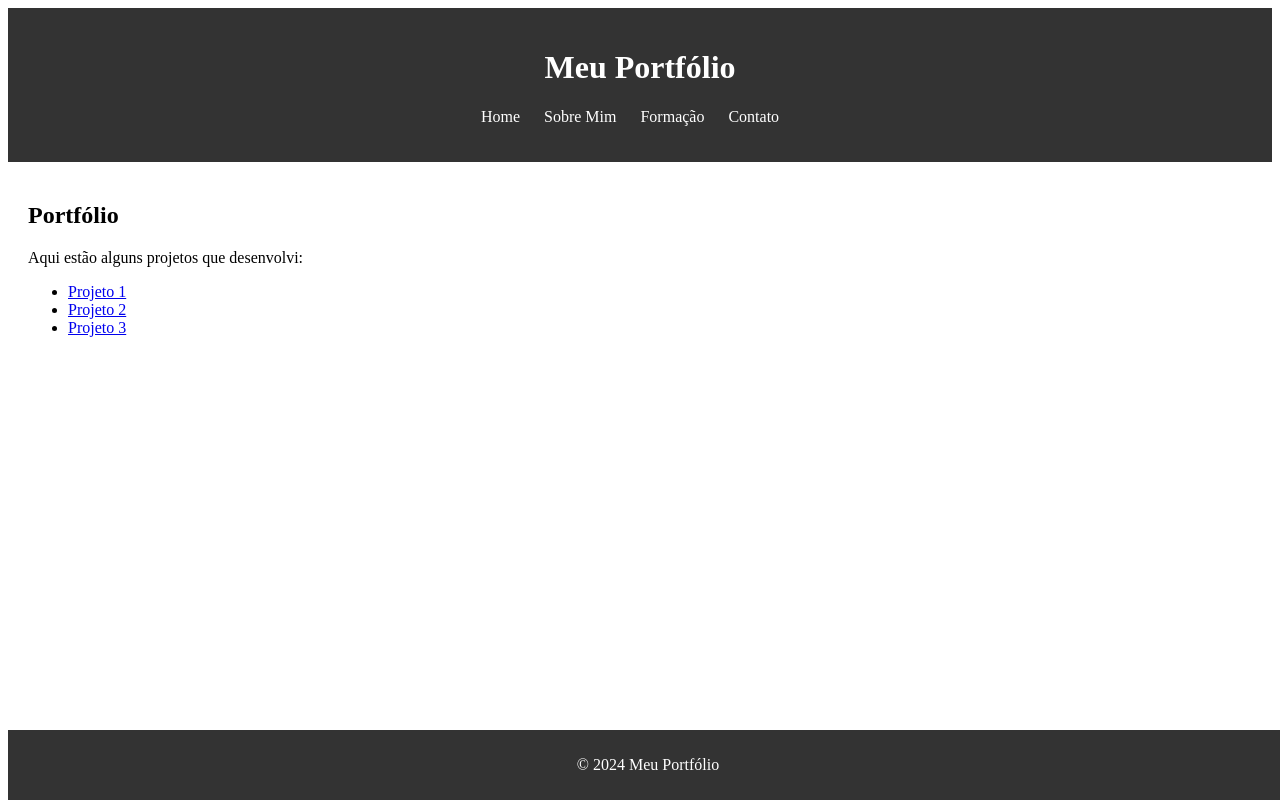
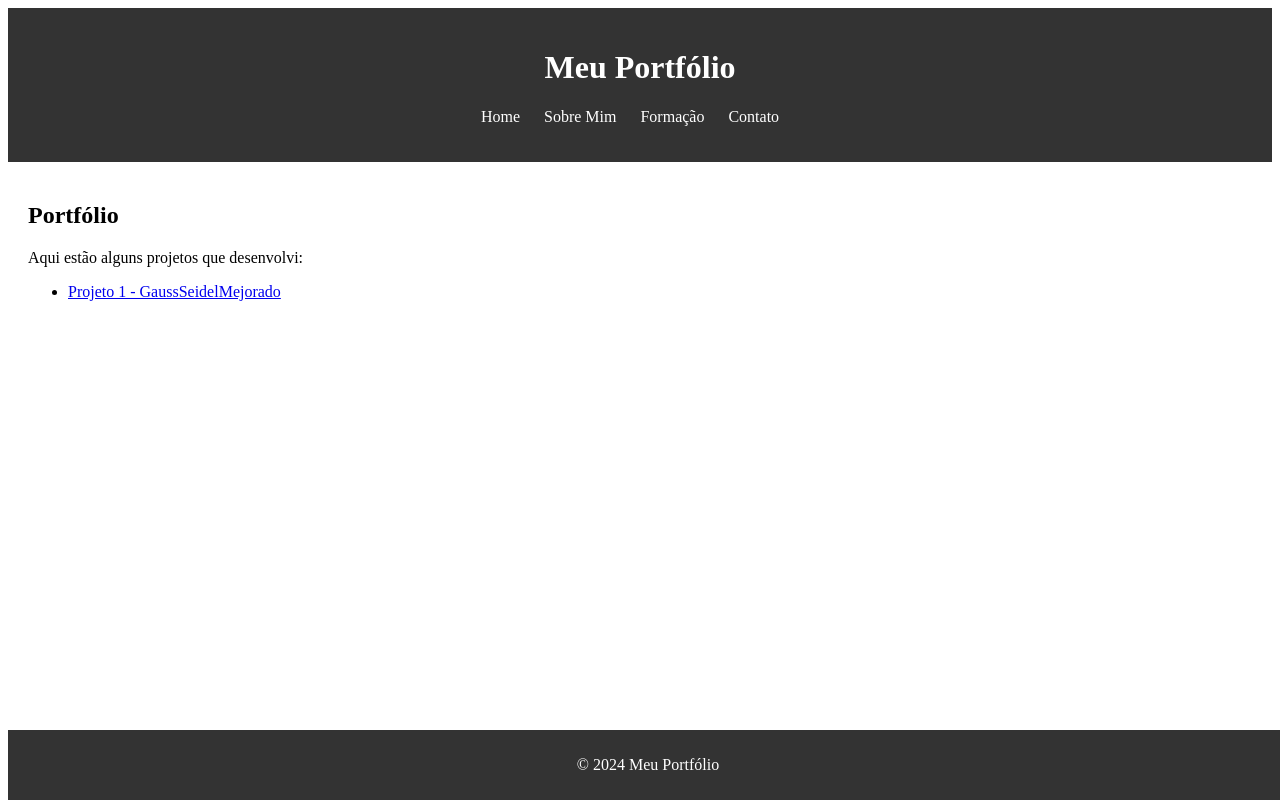
Before and after one commit to RodineiRolim/Trabalho---Uninter, a plain HTML site: page portfolio.html in a window 1280 px wide. Drawn offline with Linux system fonts and the light colour scheme.

Commit message:
Update portfolio.html

```diff
--- a/portfolio.html
+++ b/portfolio.html
@@ -23,9 +23,8 @@
         <h2>Portfólio</h2>
         <p>Aqui estão alguns projetos que desenvolvi:</p>
         <ul>
-            <li><a href="#">Projeto 1</a></li>
-            <li><a href="#">Projeto 2</a></li>
-            <li><a href="#">Projeto 3</a></li>
+            <li><a href="projetos/projeto1.html">Projeto 1 - GaussSeidelMejorado</a></li>
+            <!-- Adicione mais projetos aqui conforme necessário -->
         </ul>
     </main>
 
```
